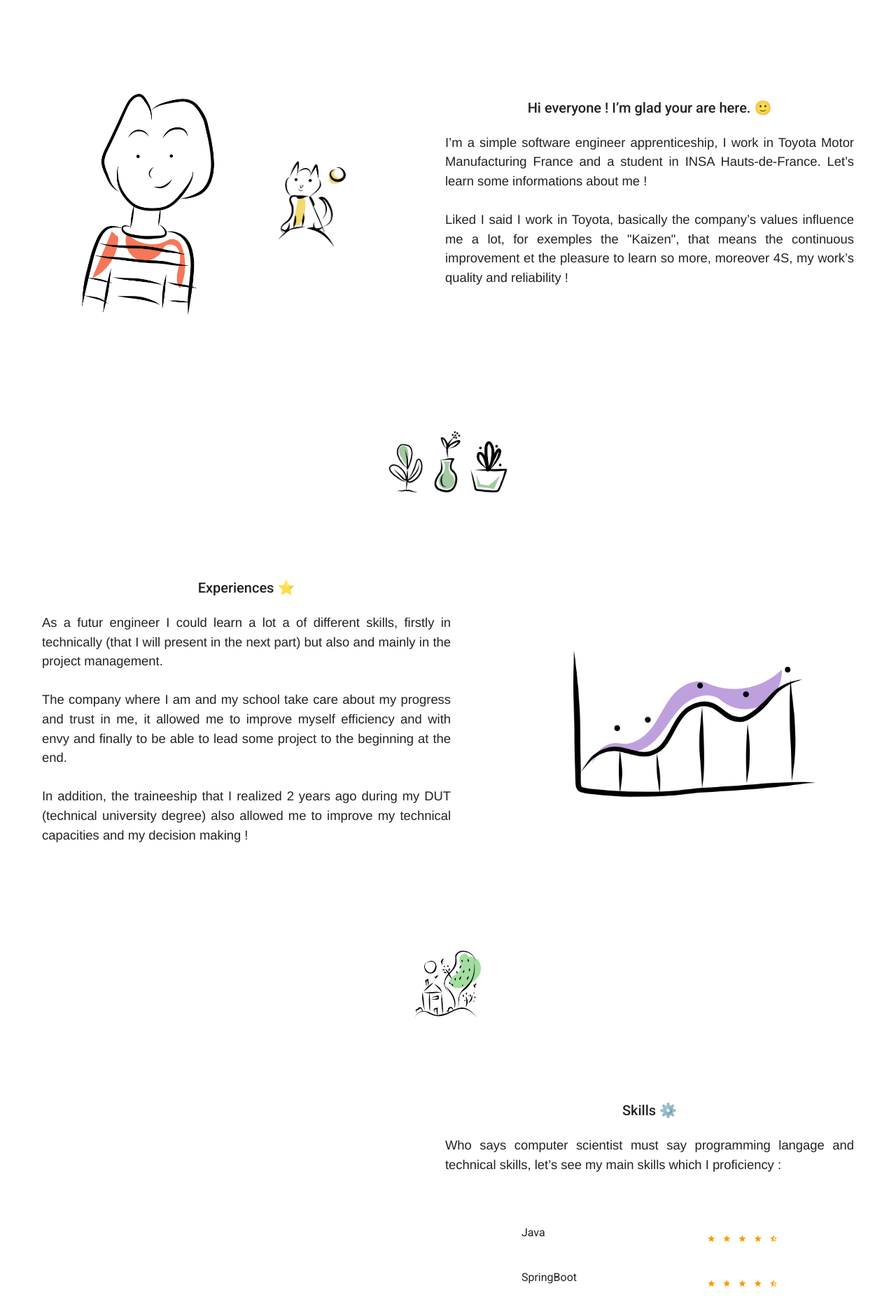
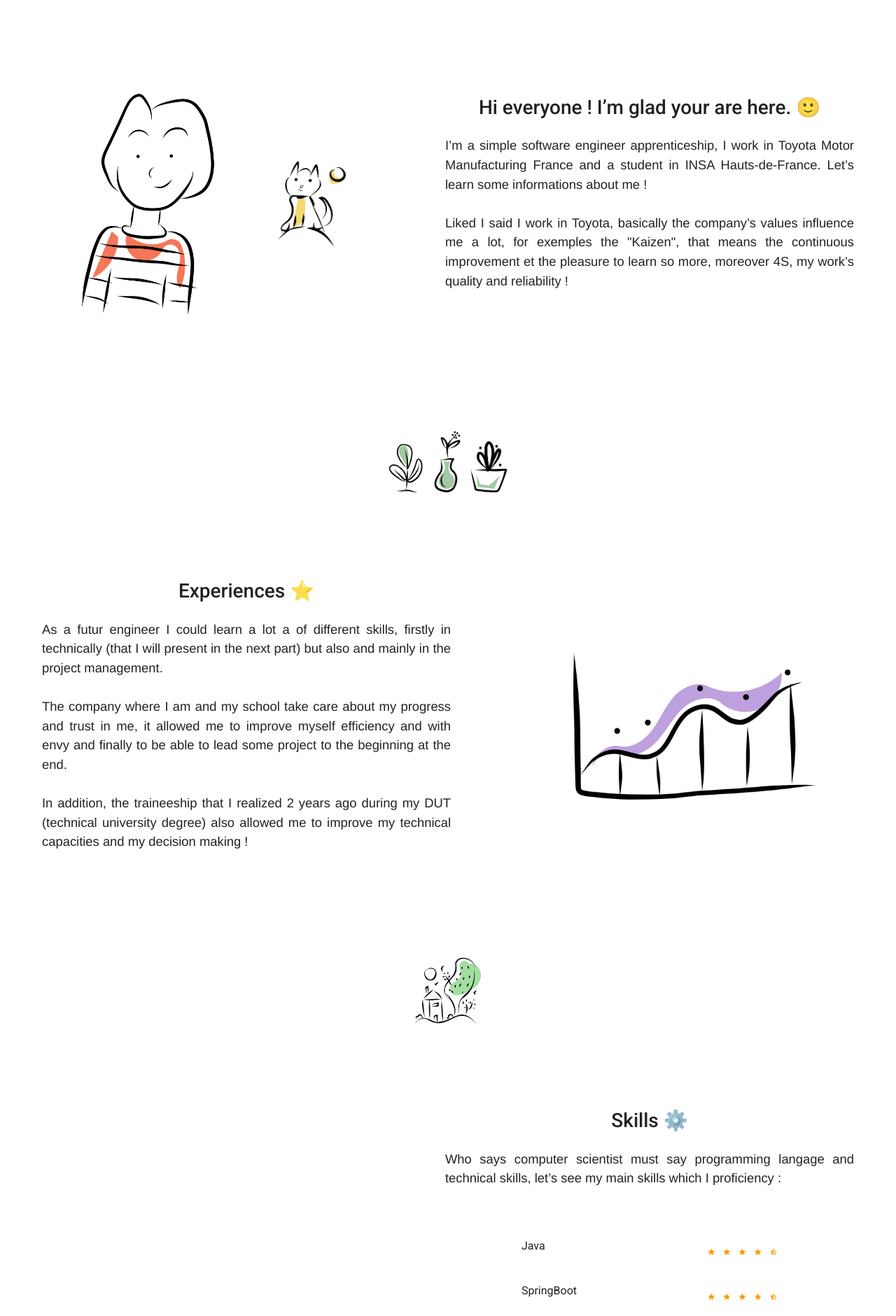
Before and after one commit to Barbary-Theo/Perso-hi-mate, a Vue app: page / in a window 1280 px wide. Shown: the part 1400-3281 px from the top of the page at 70% size. Built offline with nearby package versions, Linux system fonts and the light colour scheme.

Commit message:
(automatic commit by a script) terminate project

```diff
--- a/src/components/HiMate.vue
+++ b/src/components/HiMate.vue
@@ -53,7 +53,7 @@
           </div>
 
           <div class="text-side-container">
-            <h5> Hi everyone ! I’m glad your are here. 🙂 </h5>
+            <h3> Hi everyone ! I’m glad your are here. 🙂 </h3>
             <p class="text-content">
             I’m a simple software engineer apprenticeship, I work in Toyota Motor Manufacturing France and a student in INSA Hauts-de-France. Let’s learn some informations about me !<br>
             <br>
@@ -78,7 +78,7 @@
           </div>
 
           <div class="text-side-container">
-            <h5> Experiences ⭐️</h5>
+            <h3> Experiences ⭐️</h3>
             <p class="text-content">
               As a futur engineer I could learn a lot a of different skills, firstly in technically (that I will present in the next part) but also and mainly in the project management.
               <br>
@@ -114,7 +114,7 @@
           </div>
 
           <div class="text-side-container">
-            <h5> Skills ⚙️ </h5>
+            <h3> Skills ⚙️ </h3>
             <p class="text-content">
               Who says computer scientist must say programming langage and technical skills, let’s see my main skills which I proficiency :
               <br>
```
Also changed, not shown: src/components/Projects.vue (+1 -1 lines).
